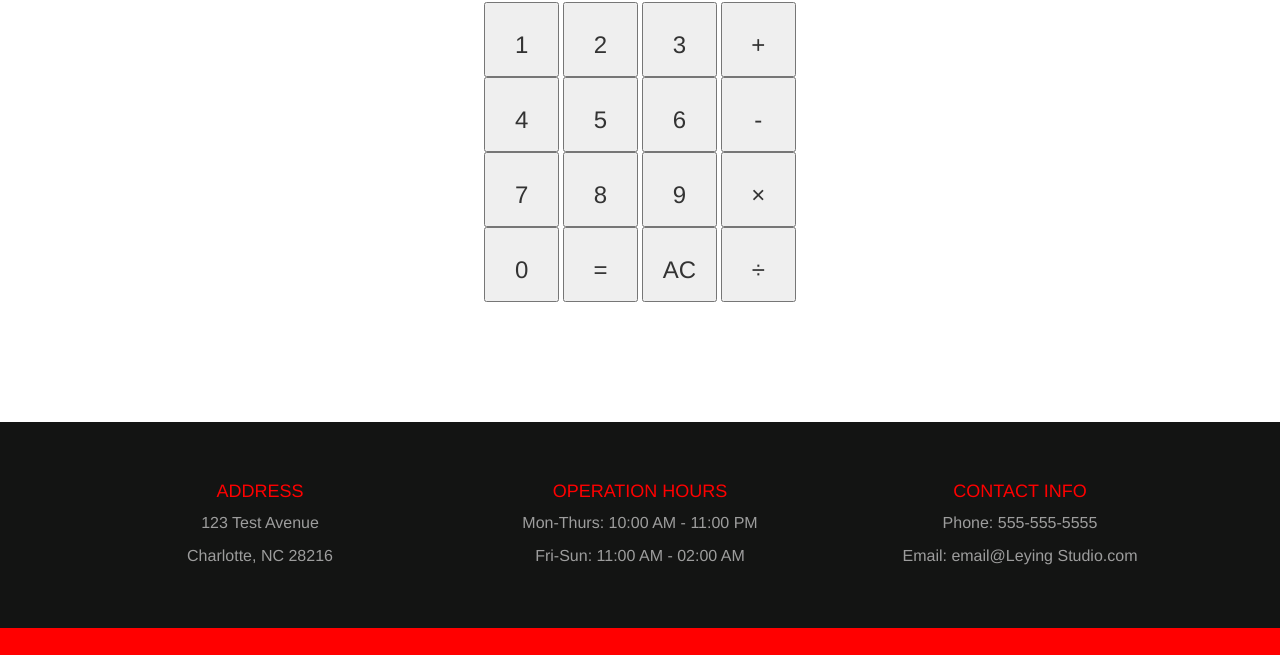
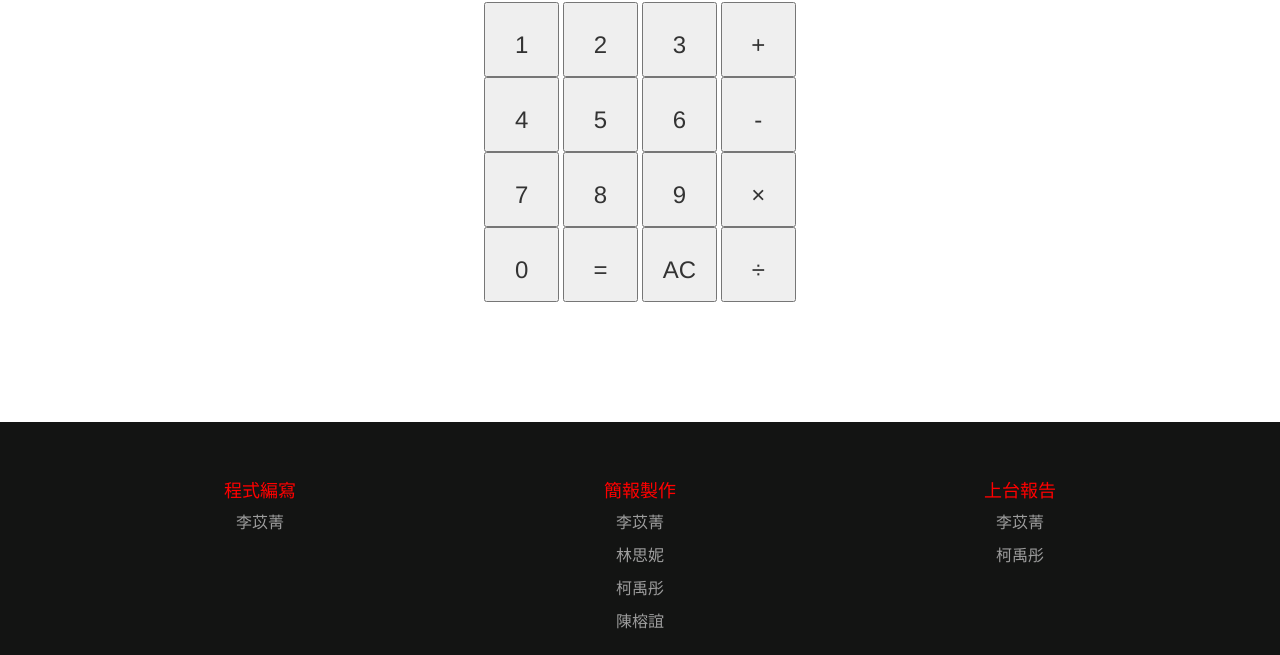
Before and after one commit to rayxyz423/self, a plain HTML site: page index.html in a window 1280 px wide. Shown: the part 2678-3333 px from the top of the page. Drawn offline with nearby package versions, Linux system fonts and the light colour scheme.

Commit message:
Update index.html

```diff
--- a/index.html
+++ b/index.html
@@ -383,19 +383,21 @@
     <div id="contactInfo" class="row">
       <div class="container" style="text-justify: auto;">
         <div class="contactStack col-md-4">
-          <h4>ADDRESS</h4>
-          <p>123 Test Avenue</p>
-          <p>Charlotte, NC 28216</p>
+          <h4>程式編寫</h4>
+          <p>李苡菁</p>
+
         </div>
         <div class="contactStack col-md-4">
-          <h4>OPERATION HOURS</h4>
-          <p>Mon-Thurs: 10:00 AM - 11:00 PM</p>
-          <p>Fri-Sun: 11:00 AM - 02:00 AM</p>
+          <h4>簡報製作</h4>
+          <p>李苡菁</p>
+          <p>林思妮</p>
+          <p>柯禹彤</p>
+          <p>陳榕誼</p>
         </div>
         <div class="contactStack col-md-4">
-          <h4>CONTACT INFO</h4>
-          <p>Phone: 555-555-5555</p>
-          <p>Email: email@Leying Studio.com</p>
+          <h4>上台報告</h4>
+          <p>李苡菁</p>
+          <p>柯禹彤</p>
         </div>
 
       </div>
```
